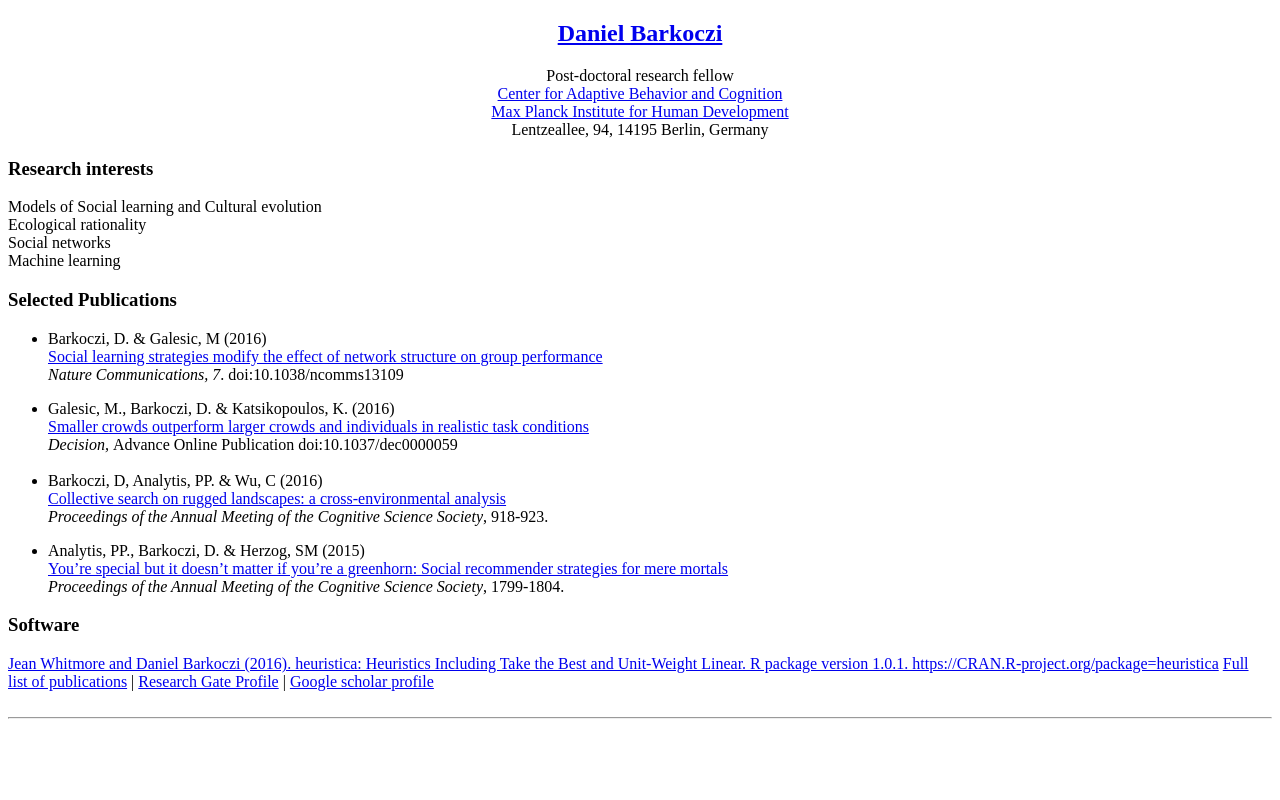
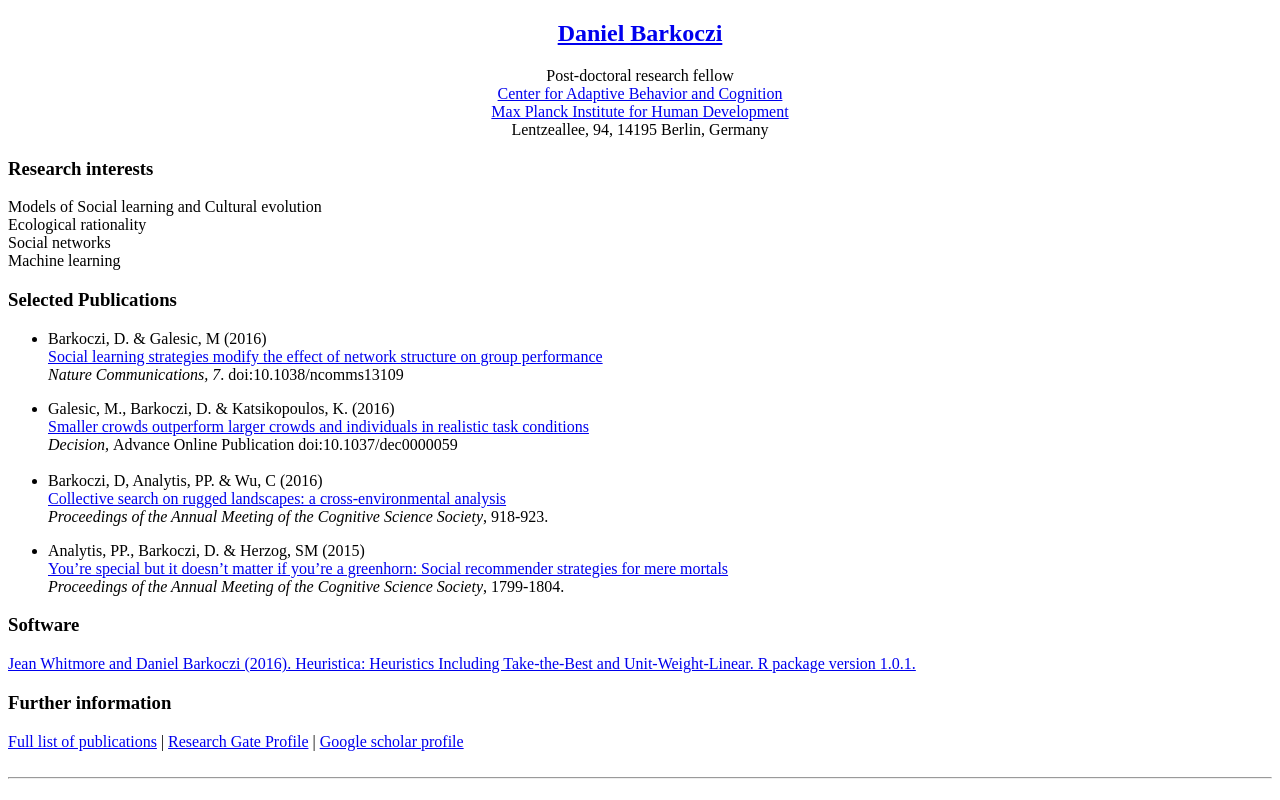
Before and after one commit to danielbarkoczi/danielbarkoczi.github.io, a plain HTML site: page index.html in a window 1280 px wide. Drawn offline with Linux system fonts and the light colour scheme.

Commit message:
Update index.html

```diff
--- a/index.html
+++ b/index.html
@@ -59,8 +59,9 @@ Machine learning
 
 <h3>Software</h3>
 
-<a href="https://CRAN.R-project.org/package=heuristica	">Jean Whitmore and Daniel Barkoczi (2016). heuristica: Heuristics Including Take the Best and Unit-Weight Linear. R package version 1.0.1. https://CRAN.R-project.org/package=heuristica</a>
+<a href="https://CRAN.R-project.org/package=heuristica	">Jean Whitmore and Daniel Barkoczi (2016). Heuristica: Heuristics Including Take-the-Best and Unit-Weight-Linear. R package version 1.0.1.</a>
 
+<h3>Further information</h3>
 <a href="https://www.mpib-berlin.mpg.de/en/publications/publications-of-institute-scientists?dept=all&author=barkoczi&title=&year=2014-&order=year_desc">Full list of publications</a> | <a href="https://www.researchgate.net/profile/Daniel_Barkoczi">Research Gate Profile</a> | <a href="https://scholar.google.com/citations?user=7Iz05oIAAAAJ&hl=hu&oi=ao">Google scholar profile</a>
 
 
```
